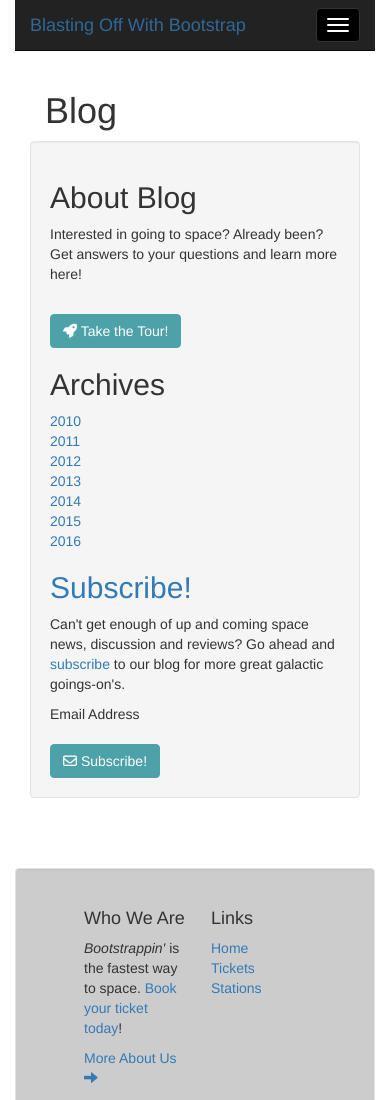
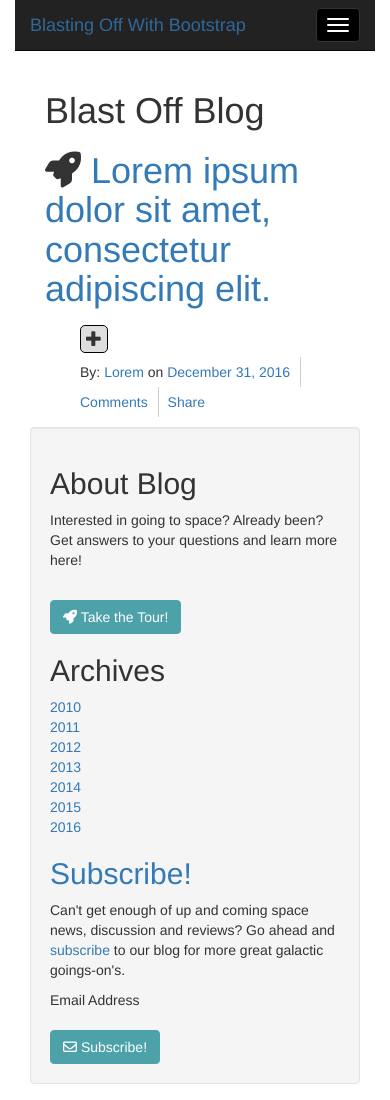
Before and after one commit to Wmclaug2/bootstrapin, a plain HTML site: page blog.html in a window 390 px wide. Shown: the top 1100 px of the page. Drawn offline with nearby package versions, Linux system fonts and the light colour scheme.

Commit message:
added blog post and action

```diff
--- a/blog.html
+++ b/blog.html
@@ -43,8 +43,28 @@
 <!-- Blog Body -->
 <div class='container blog-page'>
     <div class='col-md-9'>
-        <h1>Blog</h1>
+        <h1>Blast Off Blog</h1>
+        <ul class='posts list-unstyled'>
+            <li class='post'><h1><i class='fa fa-rocket'></i><a href='#'> Lorem ipsum dolor sit amet, consectetur adipiscing elit. </a></h1>
+            <ul class='meta list-inline'>
+                <li><i class='glyphicon glyphicon-plus post-extender' data-toggle='collapse' data-target='#post_content'></i></li>
+                <li>By: <a href='#author-lorem'>Lorem</a> on <a href='#date'>December 31, 2016</a></li>
+                <li><a href='#comments'>Comments</a></li>
+                <li><a href='#share'>Share</a></li>
+            </ul>
+                <div class='post_content collapse well text-justify' id='post_content'>
+                    Lorem ipsum dolor sit amet, consectetur adipiscing elit. Duis sed neque ullamcorper, luctus leo in, malesuada est. Mauris eleifend urna eu diam congue pharetra. Mauris rhoncus nulla at sapien eleifend, sit amet sodales arcu pulvinar. Duis pretium elit facilisis odio viverra, nec viverra risus sollicitudin. Quisque gravida nec arcu tempus tristique. Proin ante arcu, dictum pretium pulvinar at, posuere nec ligula. Vivamus luctus, turpis non elementum rutrum, magna nibh fringilla nisi, euismod aliquam nisl purus ut nisi.
 
+                    Duis sagittis massa eget ligula molestie, eu bibendum lectus porttitor. Sed lacinia semper ex a scelerisque. Ut eleifend at libero vitae elementum. Suspendisse fermentum a ipsum et egestas. Nullam pretium est vel gravida convallis. Sed vel diam dui. Nam finibus risus vitae ultricies auctor. Nulla porttitor magna eget nibh sagittis lobortis.
+
+                    Duis vitae erat a arcu imperdiet vulputate. Ut convallis, elit ut scelerisque consectetur, quam massa tempus sapien, ut tincidunt lorem sem eu nisi. Duis ligula mi, cursus id iaculis ac, rutrum eget tellus. Integer ac dui id neque vestibulum auctor. Mauris vehicula, tortor ut ultrices aliquam, nulla quam consequat nunc, ut volutpat ligula metus non dolor. Praesent massa massa, consectetur sed lobortis sit amet, fringilla non urna. Proin vitae ornare enim. Ut mattis enim vitae aliquet porttitor. In hac habitasse platea dictumst. Proin molestie libero eu justo porta, nec mollis dolor accumsan. Ut et ultrices risus. Class aptent taciti sociosqu ad litora torquent per conubia nostra, per inceptos himenaeos. Mauris venenatis enim diam, fermentum rutrum mi vulputate vel. Aliquam tellus orci, sagittis quis maximus id, pulvinar ac dui. Nunc leo sapien, mollis ut ligula in, vehicula volutpat sem. In vestibulum nunc metus, vitae mattis nunc venenatis non.
+
+                    Quisque pharetra ultricies faucibus. Cras non ligula ipsum. Mauris bibendum velit ac nisl bibendum accumsan. Aenean ut ante sagittis, consequat ex sit amet, viverra nisl. Nam aliquet augue ac vestibulum commodo. Ut at tortor commodo, pharetra diam eu, dictum leo. Aliquam porttitor lacinia diam, in facilisis sapien sagittis sit amet. Class aptent taciti sociosqu ad litora torquent per conubia nostra, per inceptos himenaeos. Nulla malesuada tempor ligula sed sagittis. Maecenas id tincidunt nisi. Vivamus fermentum diam non ante euismod, venenatis mollis risus pretium. Nunc vitae interdum risus. Sed lobortis gravida lectus ac finibus. Nam sit amet dolor nibh.
+
+                    Donec vitae arcu vitae eros eleifend sodales in vitae diam. Aenean a eros a tortor cursus sagittis. Nullam sit amet libero et nisl laoreet tincidunt. Etiam auctor rhoncus ligula eget scelerisque. Nunc molestie orci ac nisi luctus, ac pulvinar mi ultrices. Quisque quis commodo massa. Cras eu venenatis erat, mattis sollicitudin orci. Aliquam cursus orci arcu, nec vehicula nisi ultrices nec. Nam malesuada, leo vitae imperdiet venenatis, justo sem imperdiet nunc, eget elementum massa nisl sed sem. Aenean quam est, rhoncus eget augue at, bibendum placerat quam. Nulla eget tincidunt urna. Vivamus at luctus ante.
+                </div>
+            </li>
+        </ul>
 
     </div>
     <div class='col-md-offset-1 col-md-2 well '>
--- a/css/main.css
+++ b/css/main.css
@@ -166,6 +166,46 @@
         color:white;
     }
 
+    .blog-page {
+        margin-bottom:50px;
+    }
+
+    .subscribe:hover {
+        color:#dedede;
+        text-decoration: none;
+    }
+
+    .post-extender {
+        background-color:#dedede;
+        border:1px solid black;
+        border-radius:5px;
+        font-size:16px;
+        padding:5px;
+    }
+
+    .post a:hover {
+        text-decoration: none;
+        text-underline-position: none;
+    }
+
+    .meta li{
+        border-right:1px solid #cecece;
+        padding:5px 10px 5px 5px;
+    }
+
+    .meta li:first-child, .meta li:last-child{
+        border-right:none;
+    }
+    .meta{
+        margin-left:30px;
+    }
+
+    .post_content {
+        line-height:1.5;
+        margin-left:30px;
+        padding:15px;
+    }
+
 
 
 /* Media Queries */
@@ -197,13 +237,3 @@
             margin-left:auto;
         }
     }
-
-
-.blog-page {
-    margin-bottom:50px;
-}
-
-.subscribe:hover {
-    color:#dedede;
-    text-decoration: none;
-}
```
